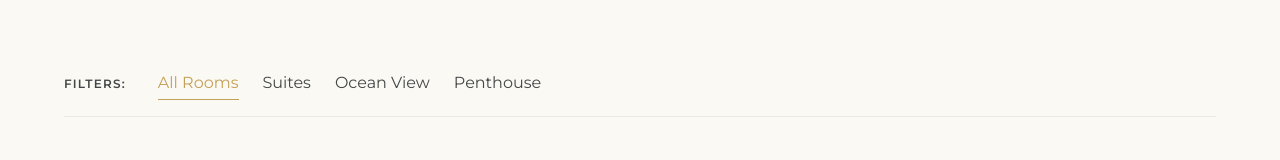
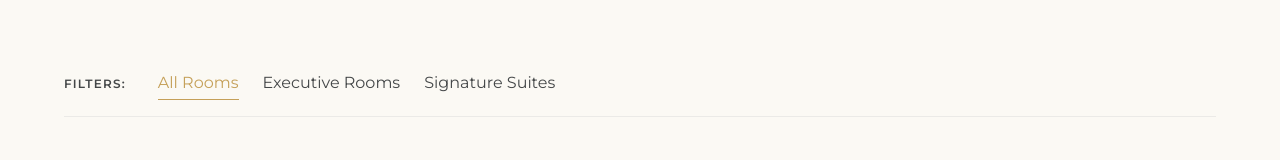
Before and after one commit to Abhiram998/VAYON-INN, a Next.js app: page /rooms in a window 1280 px wide. Shown: the part 603-763 px from the top of the page. Built offline with nearby package versions, Linux system fonts and the light colour scheme; grey boxes are pictures that could not be loaded; a web font is replaced by a local one.

Commit message:
Phase 5: Update room filter categories to Executive Rooms and Signature Suites

```diff
--- a/src/app/rooms/page.tsx
+++ b/src/app/rooms/page.tsx
@@ -71,9 +71,8 @@ export default function RoomsPage() {
         <ScrollReveal className="flex flex-wrap gap-6 mb-12 border-b border-outline-variant/30 pb-4">
           <span className="font-label-caps text-label-caps uppercase text-on-surface-variant py-2 mr-2 hidden sm:inline-block tracking-widest">Filters:</span>
           <button className="font-body-md text-body-md text-brand-gold border-b border-brand-gold pb-1">All Rooms</button>
-          <button className="font-body-md text-body-md text-on-surface-variant hover:text-brand-gold transition-colors pb-1">Suites</button>
-          <button className="font-body-md text-body-md text-on-surface-variant hover:text-brand-gold transition-colors pb-1">Ocean View</button>
-          <button className="font-body-md text-body-md text-on-surface-variant hover:text-brand-gold transition-colors pb-1">Penthouse</button>
+          <button className="font-body-md text-body-md text-on-surface-variant hover:text-brand-gold transition-colors pb-1">Executive Rooms</button>
+          <button className="font-body-md text-body-md text-on-surface-variant hover:text-brand-gold transition-colors pb-1">Signature Suites</button>
         </ScrollReveal>
 
         <div className="grid grid-cols-1 md:grid-cols-2 lg:grid-cols-12 gap-y-16 md:gap-y-24 lg:gap-gutter">
```
